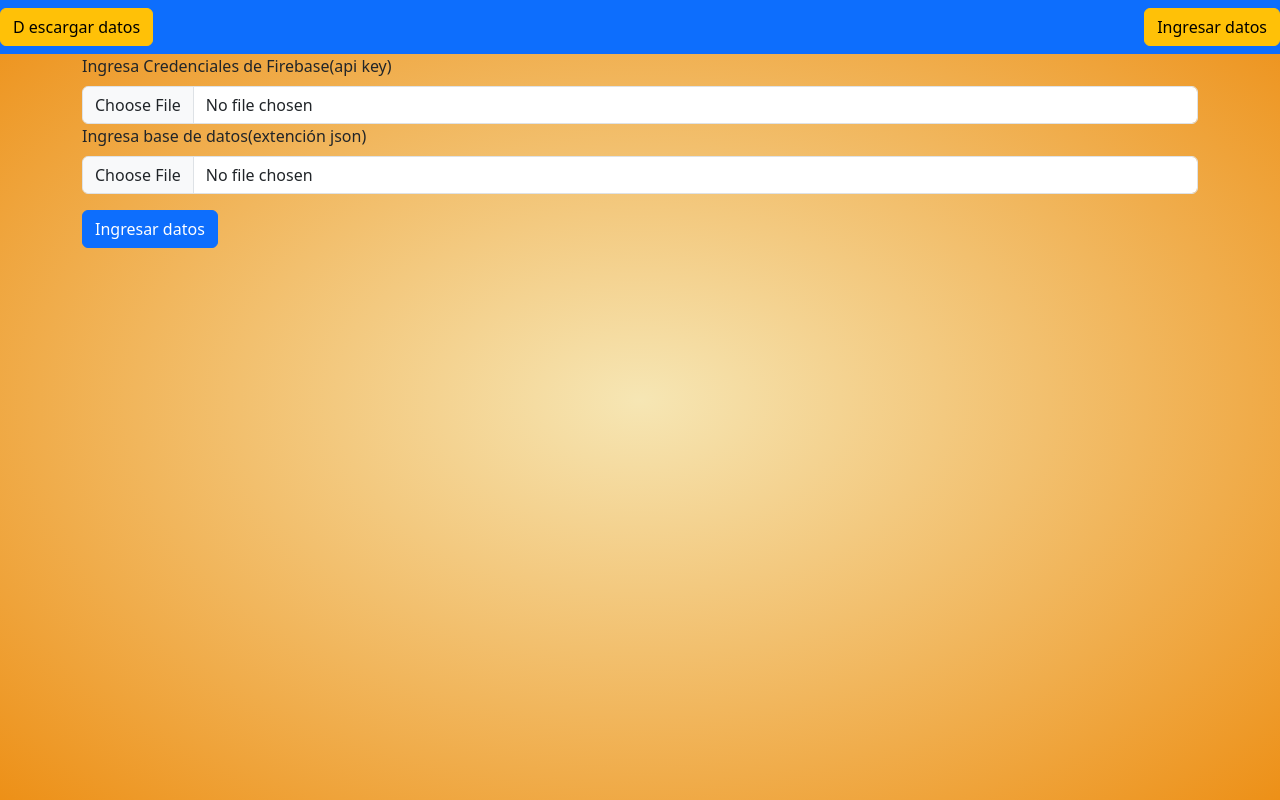
After one commit to SistemasPayEmpleos/RDF, a Flask app: page /ingresar_datos in a window 1280 px wide. The commit adds this page. Run offline with Flask 3, Linux system fonts and the light colour scheme.

Commit message:
24/02/2025
se separo las plantillas de la plantilla base "base.html",ingreso y guardar se manejan por separado.

se agrega la función de traer por colección o todo el documento con todas las colecciones y se trabaja para hacer lo contrario ingresar datos a la base correspondiente.
con la api key que le corresponde al proyecto

```diff
--- a/src/app.py
+++ b/src/app.py
@@ -21,20 +21,31 @@ def custom_serializer(obj):
     raise TypeError(f"Type {type(obj)} not serializable")
 
 app = Flask(__name__)  # inicio de la aplicación
+app.secret_key = "nota_poner_clave_sifrada"
 
 @app.route('/')
 def inicio():
-    return render_template('base.html')
+    return render_template('descarga.html')
 
-@app.route('/datos_coleccion', methods=['POST'])
-def obtener_datos():
-    archivo_credenciales = request.files['file-select'] # obtenemos el archivo.
+@app.route('/ingresar_datos')
+def ingresar_datos():
+    return render_template('ingreso.html')
 
-    # Guardar el archivo temporalmente en el servidor
+@app.route('/mandar_datos')
+def mandar():
+    archivo_credenciales = request.files['credenciales']  # obtenemos el archivo de las credenciales.
+    archivo_db = request.files['backup']# obtenenmos el archivo del backup
+
+    # Guardar el archivo de las credenciales temporalmente en el servidor
     credenciales_path = os.path.join('temp', 'firebase_credentials.json')
     archivo_credenciales.save(credenciales_path)
+
+    # Guarda el back temporamlente en el servidor
+    backup_path = os.path.join('temp', 'backup.json')
+    archivo_db.save(backup_path)
+
     if not firebase_admin._apps:
-        credencial = credentials.Certificate(credenciales_path) # proporcionamos la ruta del archivo
+        credencial = credentials.Certificate(credenciales_path)  # proporcionamos la ruta del archivo
         firebase_admin.initialize_app(credencial)
 
     # Desinicializa la aplicación Firebase actual, si existe
@@ -48,34 +59,12 @@ def obtener_datos():
     # Inicializando la conexión con Firebase
     db = firestore.client()  # conexión a la base de datos de Firebase
 
-    # Accediendo a una colección de Firestore
-    coleccion_ref = db.collection(f"{request.form['respaldo']}")
-    docs = coleccion_ref.stream()
 
-    # Recogiendo los datos de los documentos
-    datos = []
-    for doc in docs:
-        doc_dict = doc.to_dict()
-        convert_timestamp(doc_dict)
 
-        datos.append(doc_dict)
+    os.remove(credenciales_path)# remover credencial
+    os.remove(backup_path)# remover backup
 
-    # Obtener la fecha actual para crear la carpeta en este caso solo funciona en mac.
-    fecha_hoy = datetime.datetime.now().strftime('%d-%m-%Y')
-    carpeta_destino = os.path.join(os.environ['HOME'], 'Documents', 'respaldos', f"{request.form['nombre']} {fecha_hoy}")
-
-    # Crear la carpeta si no existe
-    if not os.path.exists(carpeta_destino):
-        os.makedirs(carpeta_destino)
-
-    # Guardar los datos en un archivo JSON dentro de la carpeta
-    archivo_destino = os.path.join(carpeta_destino, f"{request.form['respaldo']}.json")
-    with open(archivo_destino, 'w') as f:
-        json.dump(datos, f, indent=4, default=custom_serializer)
-
-    os.remove(credenciales_path)
-
-    return redirect(url_for('inicio'))
+    return redirect(url_for('mandar'))
 
 @app.route('/datos_completos', methods=['POST'])
 def obtener_datos2():
@@ -137,5 +126,56 @@ def obtener_datos2():
 
     return redirect(url_for('inicio'))
 
+@app.route('/datos_coleccion', methods=['POST'])
+def obtener_datos():
+    archivo_credenciales = request.files['file-select'] # obtenemos el archivo.
+
+    # Guardar el archivo temporalmente en el servidor
+    credenciales_path = os.path.join('temp', 'firebase_credentials.json')
+    archivo_credenciales.save(credenciales_path)
+    if not firebase_admin._apps:
+        credencial = credentials.Certificate(credenciales_path) # proporcionamos la ruta del archivo
+        firebase_admin.initialize_app(credencial)
+
+    # Desinicializa la aplicación Firebase actual, si existe
+    if firebase_admin._apps:
+        firebase_admin.delete_app(firebase_admin.get_app())
+
+    # Inicializa Firebase con el nuevo archivo de credenciales
+    credencial = credentials.Certificate(credenciales_path)
+    firebase_admin.initialize_app(credencial)
+
+    # Inicializando la conexión con Firebase
+    db = firestore.client()  # conexión a la base de datos de Firebase
+
+    # Accediendo a una colección de Firestore
+    coleccion_ref = db.collection(f"{request.form['respaldo']}")
+    docs = coleccion_ref.stream()
+
+    # Recogiendo los datos de los documentos
+    datos = []
+    for doc in docs:
+        doc_dict = doc.to_dict()
+        convert_timestamp(doc_dict)
+
+        datos.append(doc_dict)
+
+    # Obtener la fecha actual para crear la carpeta en este caso solo funciona en mac.
+    fecha_hoy = datetime.datetime.now().strftime('%d-%m-%Y')
+    carpeta_destino = os.path.join(os.environ['HOME'], 'Documents', 'respaldos', f"{request.form['nombre']} {fecha_hoy}")
+
+    # Crear la carpeta si no existe
+    if not os.path.exists(carpeta_destino):
+        os.makedirs(carpeta_destino)
+
+    # Guardar los datos en un archivo JSON dentro de la carpeta
+    archivo_destino = os.path.join(carpeta_destino, f"{request.form['respaldo']}.json")
+    with open(archivo_destino, 'w') as f:
+        json.dump(datos, f, indent=4, default=custom_serializer)
+
+    os.remove(credenciales_path)
+
+    return redirect(url_for('inicio'))
+
 if __name__ == '__main__':  # corre la aplicación en caso de estar como principal
     app.run()
--- a/src/static/css/styles.css
+++ b/src/static/css/styles.css
@@ -1,3 +1,5 @@
-body{
+html,body{
     background: radial-gradient(ellipse at center, rgba(246,230,180,1) 0%,rgba(237,144,23,1) 100%); /* W3C, IE10+, FF16+, Chrome26+, Opera12+, Safari7+ */
+    width: 100%;
+    height: 100%;
 }
--- a/src/templates/base.html
+++ b/src/templates/base.html
@@ -5,58 +5,14 @@
     <meta name="viewport" content="width=device-width, initial-scale=1.0">
     <link href="https://cdn.jsdelivr.net/npm/bootstrap@5.3.3/dist/css/bootstrap.min.css" rel="stylesheet" integrity="sha384-QWTKZyjpPEjISv5WaRU9OFeRpok6YctnYmDr5pNlyT2bRjXh0JMhjY6hW+ALEwIH" crossorigin="anonymous">
     <link rel="stylesheet" href="{{url_for('static',filename='css/styles.css')}}">
-    <title>Recuperador de base de datos Firebase</title>
+    <title>Herramienta para firebase</title>
 </head>
 <body>
-    <main class="container">
-        <h1 class="text-center">Bienvenido RDF (Recuperador de datos de firestore)</h1>
-        <p>¿Que es esto?</p>
-        <p>Esto es una pequeña aplicacion para poder hacer una copia de seguridad de los datos de las distintas páginas en un archivo
-            json.
-        </p>
-        <div class="row">
-            <div class="col">
-                <form id="formulario" method="post" enctype="multipart/form-data">
-                    <div>
-                        <label for="file-select">Selecciona archivo</label>
-                        <input type="file" class="form-control" id="file-select" name="file-select">
-                    </div>
-                    <div>
-                        <label for="nombre">Nombre de la carpeta</label>
-                        <input type="text" id="nombre" name="nombre" required class="form-control">
-
-                        <label for="nombre_ar">Nombre del archivo</label>
-                        <input type="text" name="nombre_ar" id="nombre_ar" required class="form-control">
-                    </div>
-                    <section class="mt-3">
-                        <label for="todo">Todo (Recomendado)</label>
-                        <input type="checkbox" id="todo">
-                        <label for="uno">Por Colección</label>
-                        <input type="checkbox" id="uno">
-                    </section>
-                    <hr class="sep" hidden>
-                    <label for="sistema" hidden>A que página se necesita hacer respaldo</label>
-                    <select name="sitema" id="sistema" class="form-control" hidden>
-                        <option value="payempleos">Pay Empleos</option>
-                        <option value="base-sirec">Base Sirec</option>
-                        <option value="sistema-de-informacion">Sistema de información</option>
-                    </select>
-                    <hr class="sep" hidden>
-                    <label for="respaldo" hidden>A que colección</label>
-                    <select title="seleccione a que colección hacer respaldo" name="respaldo" id="respaldo" class="form-select mb-3" aria-label="Large select example" hidden>
-                        <option selected value="usuarios">usuario</option>
-                        <option value="vacantes">vacantes</option>
-                        <option value="pruebaspsicometricas">Pruebas psicometricas</option>
-                        <option value="candidatos">Datos de candidatos</option>
-                    </select>
-                    <button class="btn btn-primary mt-2" type="submit" id="crear">Crear datos de respaldo</button>
-                </form>
-            </div>
-        </div>
-        <div class="col">
-
-        </div>
-    </main>
+    <nav class="navbar bg-primary">
+        <a class="btn btn-warning" href="/" data-bs-theme="dark">D                                                                      escargar datos</a>
+        <a class="btn btn-warning" href="/ingresar_datos" data-bs-theme="dark" >Ingresar datos</a>
+    </nav>
+    {%block content%}{%endblock%}
 </body>
 <script src="{{url_for('static',filename='js/rdf.js')}}"></script>
 <script src="https://cdn.jsdelivr.net/npm/bootstrap@5.3.3/dist/js/bootstrap.bundle.min.js" integrity="sha384-YvpcrYf0tY3lHB60NNkmXc5s9fDVZLESaAA55NDzOxhy9GkcIdslK1eN7N6jIeHz" crossorigin="anonymous"></script>
--- /dev/null
+++ b/src/templates/ingreso.html
@@ -0,0 +1,21 @@
+{%extends 'base.html'%}
+{%block content%}
+<main class="container">
+    {% with messages = get_flashed_messages(with_categories=true) %}
+            {% if messages %}
+                {% for category, message in messages %}
+                    <div class="alert alert-{{ category }} text-center">{{ message }}</div>
+                {% endfor %}
+            {% endif %}
+        {% endwith %}
+    <form action="/ingresando" method="post">
+        <label for="credenciales">Ingresa Credenciales de Firebase(api key)</label>
+        <input type="file" name="credenciales" id="credenciales" class="form-control mt-2">
+
+        <label for="backup">Ingresa base de datos(extención json)</label>
+        <input type="file" name="backup" id="backup" class="form-control mt-2 mb-3">
+
+        <button class="btn btn-primary" type="submit">Ingresar datos</button>
+    </form>
+</main>
+{%endblock%}
```
Also changed, not shown: src/templates/descarga.html (added, +52 -0 lines).
